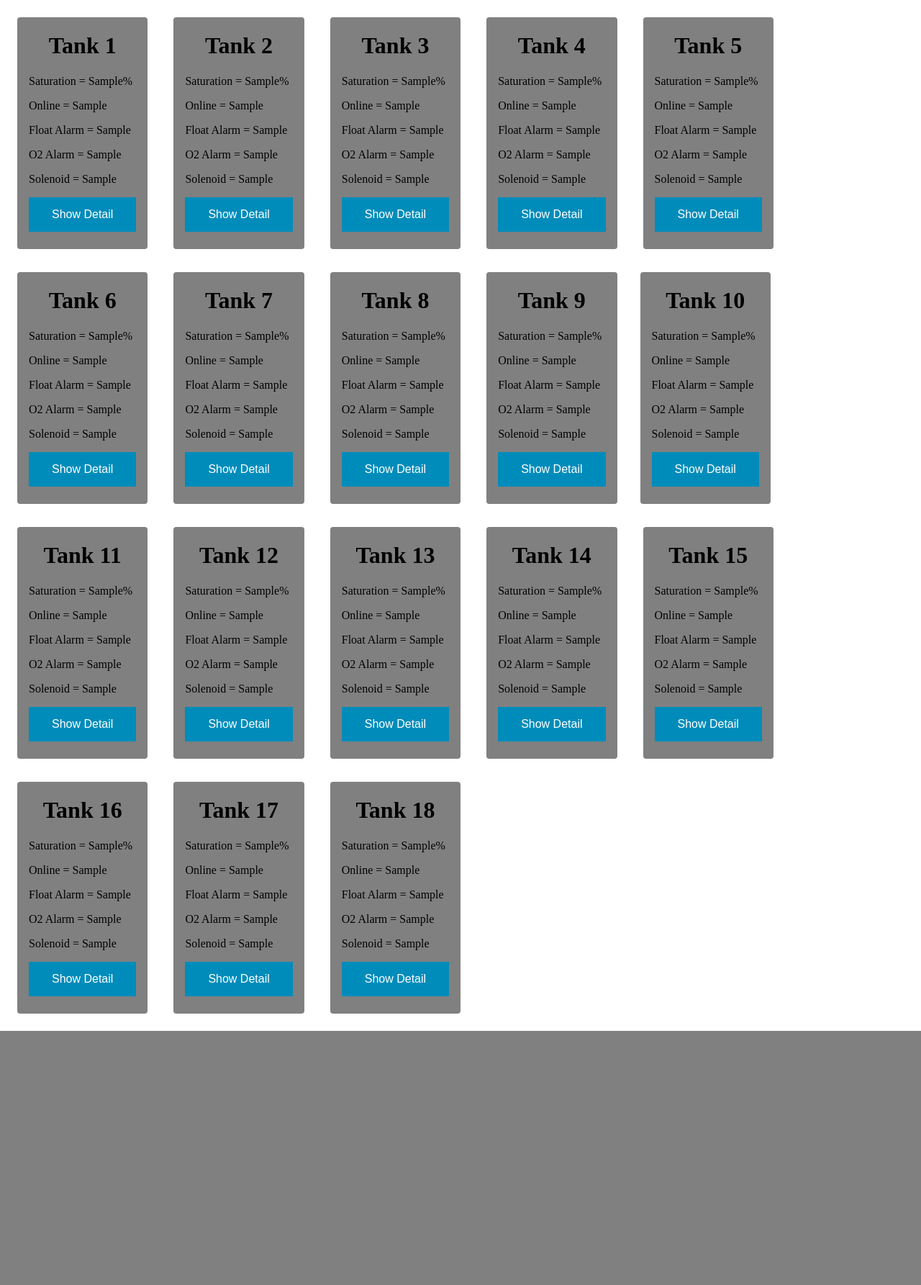
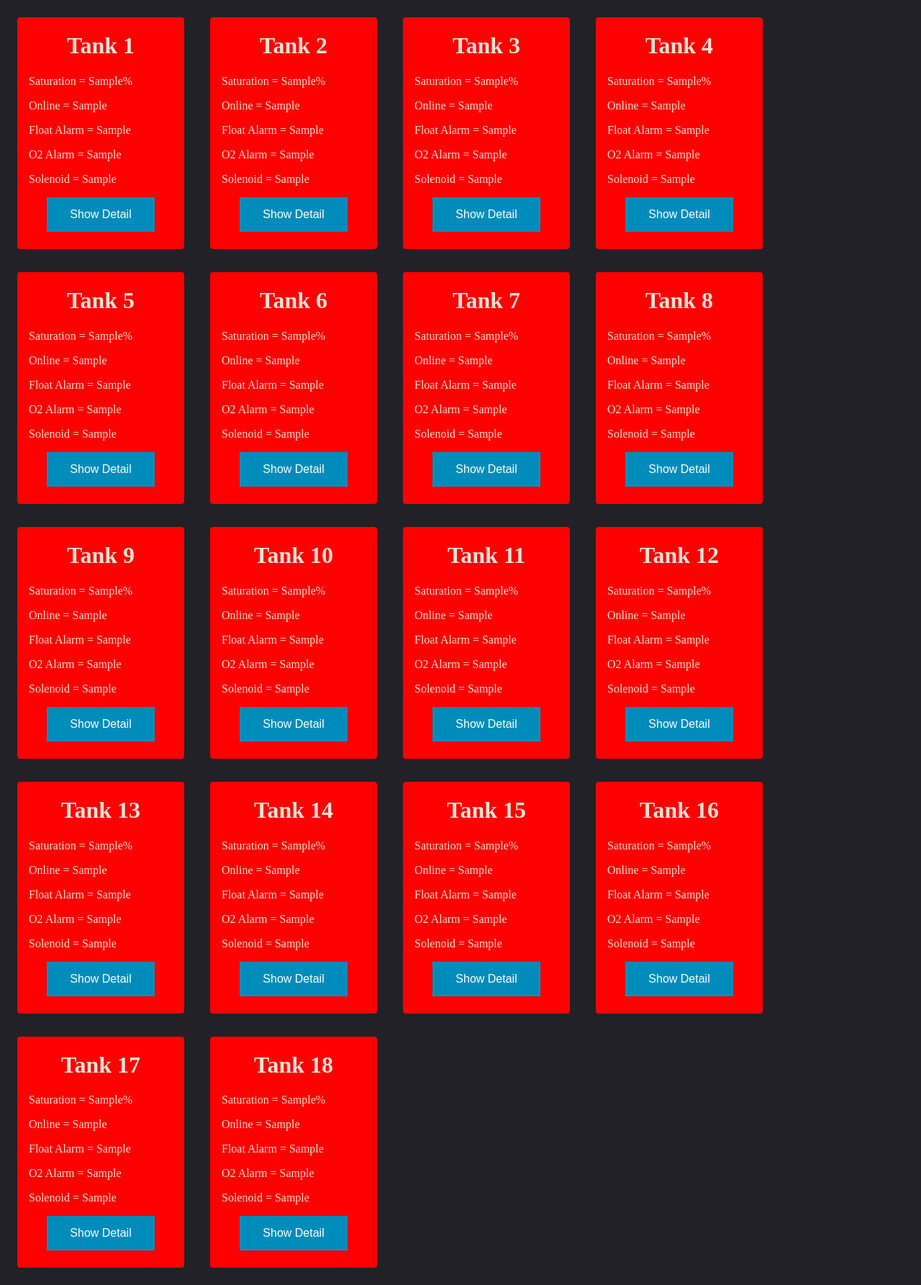
Before and after one commit to CapeDor/bodangles, a Flask app: template webServer/templates/main.html in a window 1280 px wide. Shown: the whole page at 72% size. Before the commit the page ends 1432 px from the top, so only its background shows below. Run offline with Flask 2, Linux system fonts and the light colour scheme; the template is opened without the code that fills it: most values are stand-ins (such as "Sample title", 1, 10 or a date in 2020).

Commit message:
messed with serial processing and fixed a divs not turning red when o2Alarm ==1

```diff
--- a/webServer/static/style.css
+++ b/webServer/static/style.css
@@ -1,5 +1,55 @@
+html {
+    background-color: #212127 !important;
+}
+html, body, input, textarea, select, button {
+    background-color: #212127;
+}
+html, body, input, textarea, select, button {
+    border-color: #5e5d5a;
+    color: #e9e3d5;
+}
+a {
+    color: #446be4;
+}
+table {
+    border-color: #545351;
+}
+::placeholder {
+    color: #c3b49e;
+}
+::selection {
+    background-color: #1760b9;
+    color: #fbf7f1;
+}
+::-moz-selection {
+    background-color: #1760b9;
+    color: #fbf7f1;
+}
+input:-webkit-autofill,
+textarea:-webkit-autofill,
+select:-webkit-autofill {
+    background-color: #5b5f13 !important;
+    color: #e9e3d5 !important;
+}
+::-webkit-scrollbar {
+    background-color: #25252a;
+    color: #ccc0ac;
+}
+::-webkit-scrollbar-thumb {
+    background-color: #303339;
+}
+::-webkit-scrollbar-thumb:hover {
+    background-color: #373a42;
+}
+::-webkit-scrollbar-thumb:active {
+    background-color: #40464e;
+}
+::-webkit-scrollbar-corner {
+    background-color: #212127;
+}
+
 .tank {
-   background: gray;
+   background: #40464e;
    display: inline-block;
    border-radius: 4px;
    padding: 1rem;
@@ -7,6 +57,7 @@
    padding-bottom: 1.5rem;
    margin: 1rem;
    text-align: left;
+   min-width: 200px;
 }
 
 .tank>h1{
--- a/webServer/templates/main.html
+++ b/webServer/templates/main.html
@@ -8,7 +8,7 @@
     <link rel="stylesheet" type="text/css" href="../static/style.css">
 </head>
 <body>
-    <div class="tank" {% if data["floatAlarm0" or "o2Alarm0"] == 1 %} style="background: red;" {%elif data["online0"] == 1 %} style="background: green;" {%else%} style="background: gray;" {%endif%}>
+    <div class="tank" {% if data["floatAlarm0"] or data["o2Alarm0"] %} style="background: red;" {%elif data["online0"] == 1 %} style="background: green;" {%else%} style="background: #40464e;" {%endif%}>
         <h1>Tank 1</h1>
         <p>Saturation = {{data["sat0"]}}%</p>
         <p>Online = {{data["online0"]}}</p>
@@ -22,7 +22,7 @@
             </div>
         </form>
     </div>
-    <div class="tank" {% if data["floatAlarm1" or "o2Alarm1"] == 1 %} style="background: red;" {%elif data["online1"] == 1 %} style="background: green;" {%else%} style="background: gray;" {%endif%}>
+    <div class="tank" {% if data["floatAlarm1"] or data["o2Alarm1"] %} style="background: red;" {%elif data["online1"] == 1 %} style="background: green;" {%else%} style="background: #40464e;" {%endif%}>
         <h1>Tank 2</h1>
         <p>Saturation = {{data["sat1"]}}%</p>
         <p>Online = {{data["online1"]}}</p>
@@ -36,7 +36,7 @@
             </div>
         </form>
     </div>
-    <div class="tank" {% if data["online2"] == 1 %} style="background: green;" {%else%} style="background: gray;" {%endif%}>
+    <div class="tank" {% if data["floatAlarm2"] or data["o2Alarm2"] %} style="background: red;" {%elif data["online2"] == 1 %} style="background: green;" {%else%} style="background: #40464e;" {%endif%}>
         <h1>Tank 3</h1>
         <p>Saturation = {{data["sat2"]}}%</p>
         <p>Online = {{data["online2"]}}</p>
@@ -50,7 +50,7 @@
             </div>
         </form>
     </div>
-    <div class="tank" {% if data["online3"] == 1 %} style="background: green;" {%else%} style="background: gray;" {%endif%}>
+    <div class="tank" {% if data["floatAlarm3"] or data["o2Alarm3"] %} style="background: red;" {%elif data["online3"] == 1 %} style="background: green;" {%else%} style="background: #40464e;" {%endif%}>
         <h1>Tank 4</h1>
         <p>Saturation = {{data["sat3"]}}%</p>
         <p>Online = {{data["online3"]}}</p>
@@ -64,7 +64,7 @@
             </div>
         </form>
     </div>
-    <div class="tank" {% if data["online4"] == 1 %} style="background: green;" {%else%} style="background: gray;" {%endif%}>
+    <div class="tank" {% if data["floatAlarm4"] or data["o2Alarm4"] %} style="background: red;" {%elif data["online4"] == 1 %} style="background: green;" {%else%} style="background: #40464e;" {%endif%}>
         <h1>Tank 5</h1>
         <p>Saturation = {{data["sat4"]}}%</p>
         <p>Online = {{data["online4"]}}</p>
@@ -78,7 +78,7 @@
             </div>
         </form>
     </div>
-    <div class="tank" {% if data["online5"] == 1 %} style="background: green;" {%else%} style="background: gray;" {%endif%}>
+    <div class="tank" {% if data["floatAlarm5"] or data["o2Alarm5"] %} style="background: red;" {%elif data["online5"] == 1 %} style="background: green;" {%else%} style="background: #40464e;" {%endif%}>
         <h1>Tank 6</h1>
         <p>Saturation = {{data["sat5"]}}%</p>
         <p>Online = {{data["online5"]}}</p>
@@ -92,7 +92,7 @@
             </div>
         </form>
     </div>
-    <div class="tank" {% if data["online6"] == 1 %} style="background: green;" {%else%} style="background: gray;" {%endif%}>
+    <div class="tank" {% if data["floatAlarm6"] or data["o2Alarm6"] %} style="background: red;" {%elif data["online6"] == 1 %} style="background: green;" {%else%} style="background: #40464e;" {%endif%}>
         <h1>Tank 7</h1>
         <p>Saturation = {{data["sat6"]}}%</p>
         <p>Online = {{data["online6"]}}</p>
@@ -106,7 +106,7 @@
             </div>
         </form>
     </div>
-    <div class="tank" {% if data["online7"] == 1 %} style="background: green;" {%else%} style="background: gray;" {%endif%}>
+    <div class="tank" {% if data["floatAlarm7"] or data["o2Alarm7"] %} style="background: red;" {%elif data["online7"] == 1 %} style="background: green;" {%else%} style="background: #40464e;" {%endif%}>
         <h1>Tank 8</h1>
         <p>Saturation = {{data["sat7"]}}%</p>
         <p>Online = {{data["online7"]}}</p>
@@ -120,7 +120,7 @@
             </div>
         </form>
     </div>
-    <div class="tank" {% if data["online8"] == 1 %} style="background: green;" {%else%} style="background: gray;" {%endif%}>
+    <div class="tank" {% if data["floatAlarm8"] or data["o2Alarm8"] %} style="background: red;" {%elif data["online8"] == 1 %} style="background: green;" {%else%} style="background: #40464e;" {%endif%}>
         <h1>Tank 9</h1>
         <p>Saturation = {{data["sat8"]}}%</p>
         <p>Online = {{data["online8"]}}</p>
@@ -133,7 +133,8 @@
                 <input class="detailButton" type="submit" value="Show Detail">
             </div>
         </form>
-    </div><div class="tank" {% if data["online9"] == 1 %} style="background: green;" {%else%} style="background: gray;" {%endif%}>
+    </div>
+    <div class="tank" {% if data["floatAlarm9"] or data["o2Alarm9"] %} style="background: red;" {%elif data["online9"] == 1 %} style="background: green;" {%else%} style="background: #40464e;" {%endif%}>
         <h1>Tank 10</h1>
         <p>Saturation = {{data["sat9"]}}%</p>
         <p>Online = {{data["online9"]}}</p>
@@ -147,7 +148,7 @@
             </div>
         </form>
     </div>
-    <div class="tank" {% if data["online10"] == 1 %} style="background: green;" {%else%} style="background: gray;" {%endif%}>
+    <div class="tank" {% if data["floatAlarm10"] or data["o2Alarm10"] %} style="background: red;" {%elif data["online10"] == 1 %} style="background: green;" {%else%} style="background: #40464e;" {%endif%}>
         <h1>Tank 11</h1>
         <p>Saturation = {{data["sat10"]}}%</p>
         <p>Online = {{data["online10"]}}</p>
@@ -161,7 +162,7 @@
             </div>
         </form>
     </div>
-    <div class="tank" {% if data["online11"] == 1 %} style="background: green;" {%else%} style="background: gray;" {%endif%}>
+    <div class="tank" {% if data["floatAlarm11"] or data["o2Alarm11"] %} style="background: red;" {%elif data["online11"] == 1 %} style="background: green;" {%else%} style="background: #40464e;" {%endif%}>
         <h1>Tank 12</h1>
         <p>Saturation = {{data["sat11"]}}%</p>
         <p>Online = {{data["online11"]}}</p>
@@ -175,7 +176,7 @@
             </div>
         </form>
     </div>
-    <div class="tank" {% if data["online12"] == 1 %} style="background: green;" {%else%} style="background: gray;" {%endif%}>
+    <div class="tank" {% if data["floatAlarm12"] or data["o2Alarm12"] %} style="background: red;" {%elif data["online12"] == 1 %} style="background: green;" {%else%} style="background: #40464e;" {%endif%}>
         <h1>Tank 13</h1>
         <p>Saturation = {{data["sat12"]}}%</p>
         <p>Online = {{data["online12"]}}</p>
@@ -189,7 +190,7 @@
             </div>
         </form>
     </div>
-    <div class="tank" {% if data["floatAlarm13" or "o2Alarm13"] == 1 %} style="background: red;" {%elif data["online13"] == 1 %} style="background: green;" {%else%} style="background: gray;" {%endif%}>
+    <div class="tank" {% if data["floatAlarm13"] or data["o2Alarm13"] %} style="background: red;" {%elif data["online13"] == 1 %} style="background: green;" {%else%} style="background: #40464e;" {%endif%}>
         <h1>Tank 14</h1>
         <p>Saturation = {{data["sat13"]}}%</p>
         <p>Online = {{data["online13"]}}</p>
@@ -203,7 +204,7 @@
             </div>
         </form>
     </div>
-    <div class="tank" {% if data["floatAlarm14" or "o2Alarm14"] == 1 %} style="background: red;" {%else%} style="background: gray;" {%endif%}>
+    <div class="tank" {% if data["floatAlarm14"] or data["o2Alarm14"] %} style="background: red;" {%elif data["online14"] == 1 %} style="background: green;" {%else%} style="background: #40464e;" {%endif%}>
         <h1>Tank 15</h1>
         <p>Saturation = {{data["sat14"]}}%</p>
         <p>Online = {{data["online14"]}}</p>
@@ -217,7 +218,7 @@
             </div>
         </form>
     </div>
-    <div class="tank" {% if data["online15"] == 1 %} style="background: green;" {%else%} style="background: gray;" {%endif%}>
+    <div class="tank" {% if data["floatAlarm15"] or data["o2Alarm15"] %} style="background: red;" {%elif data["online15"] == 1 %} style="background: green;" {%else%} style="background: #40464e;" {%endif%}>
         <h1>Tank 16</h1>
         <p>Saturation = {{data["sat15"]}}%</p>
         <p>Online = {{data["online15"]}}</p>
@@ -231,7 +232,7 @@
             </div>
         </form>
     </div>
-    <div class="tank" {% if data["online16"] == 1 %} style="background: green;" {%else%} style="background: gray;" {%endif%}>
+    <div class="tank" {% if data["floatAlarm16"] or data["o2Alarm16"] %} style="background: red;" {%elif data["online16"] == 1 %} style="background: green;" {%else%} style="background: #40464e;" {%endif%}>
         <h1>Tank 17</h1>
         <p>Saturation = {{data["sat16"]}}%</p>
         <p>Online = {{data["online16"]}}</p>
@@ -245,7 +246,7 @@
             </div>
         </form>
     </div>
-    <div class="tank" {% if data["floatAlarm17" or "o2Alarm17"] == 1 %} style="background: red;" {%elif data["online17"] == 1 %} style="background: green;" {%else%} style="background: gray;" {%endif%}>
+    <div class="tank" {% if data["floatAlarm17"] or data["o2Alarm17"] %} style="background: red;" {%elif data["online17"] == 1 %} style="background: green;" {%else%} style="background: #40464e;" {%endif%}>
         <h1>Tank 18</h1>
         <p>Saturation = {{data["sat17"]}}%</p>
         <p>Online = {{data["online17"]}}</p>
```
Also changed, not shown: utils/processSerial.py (+39 -30 lines).
